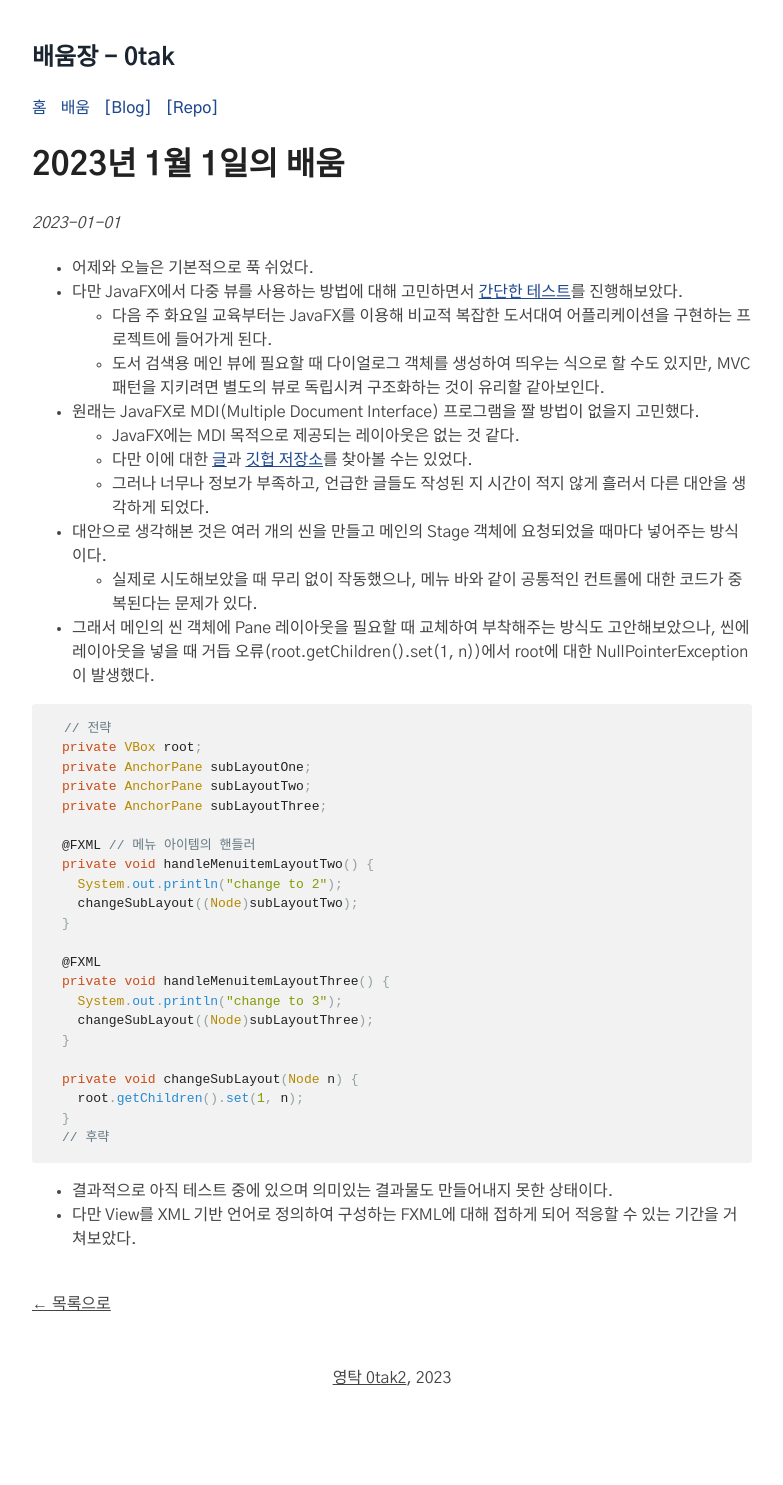
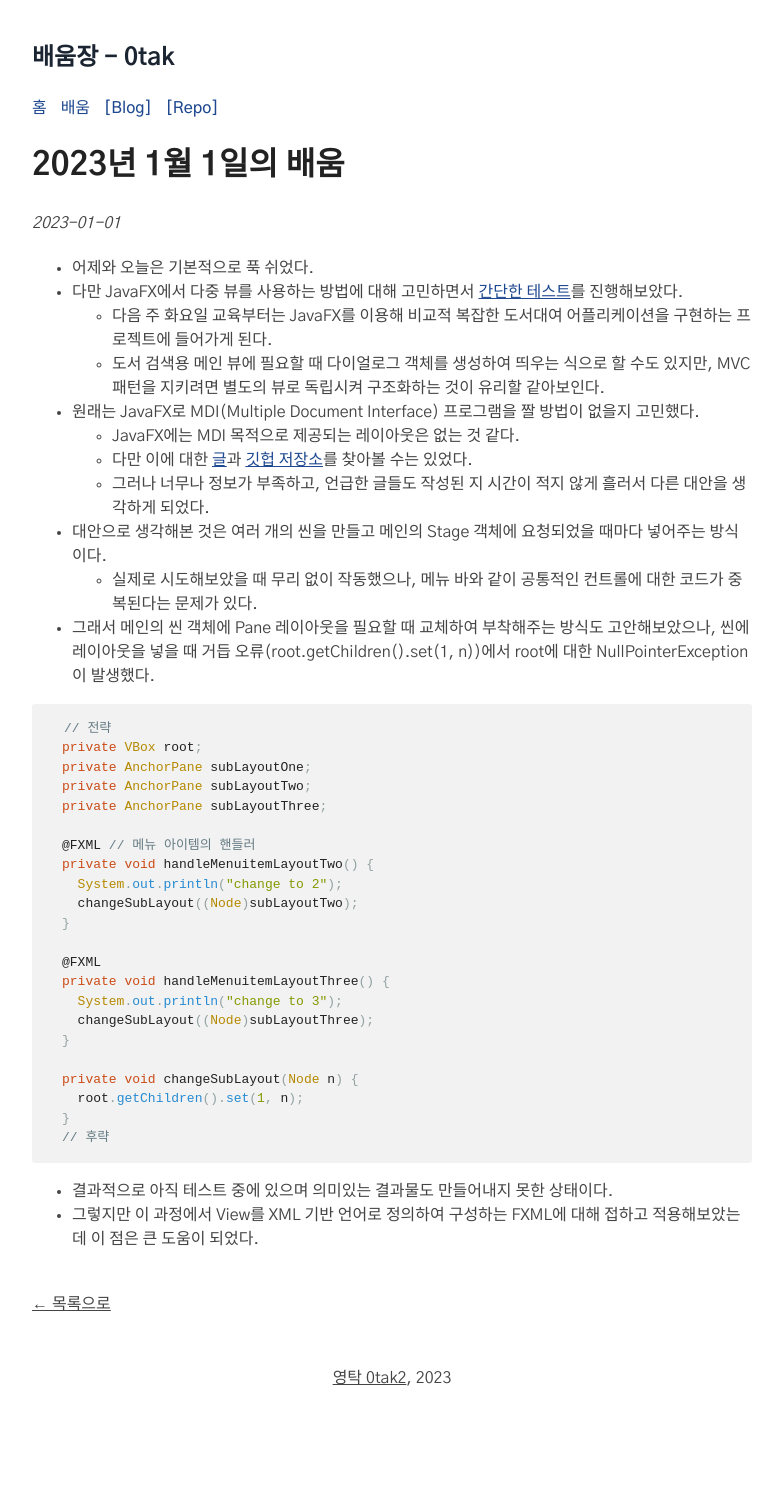
Before and after one commit to 0tak2/T0L, a Jekyll site: the page built from _posts/2023-01-01-2023년-1월-1일의-배움.md, in a window 1280 px wide. Shown: the whole page, without its empty margins (248-1031 px from the left). Built offline with Jekyll 4.4.1, drawn with Linux system fonts in a browser that asks for light colours.

Commit message:
문장 수정

````diff
--- a/_posts/2023-01-01-2023년-1월-1일의-배움.md
+++ b/_posts/2023-01-01-2023년-1월-1일의-배움.md
@@ -44,4 +44,4 @@ private void changeSubLayout(Node n) {
 ```
 
 - 결과적으로 아직 테스트 중에 있으며 의미있는 결과물도 만들어내지 못한 상태이다.
-- 다만 View를 XML 기반 언어로 정의하여 구성하는 FXML에 대해 접하게 되어 적응할 수 있는 기간을 거쳐보았다.
+- 그렇지만 이 과정에서 View를 XML 기반 언어로 정의하여 구성하는 FXML에 대해 접하고 적용해보았는데 이 점은 큰 도움이 되었다.
````
